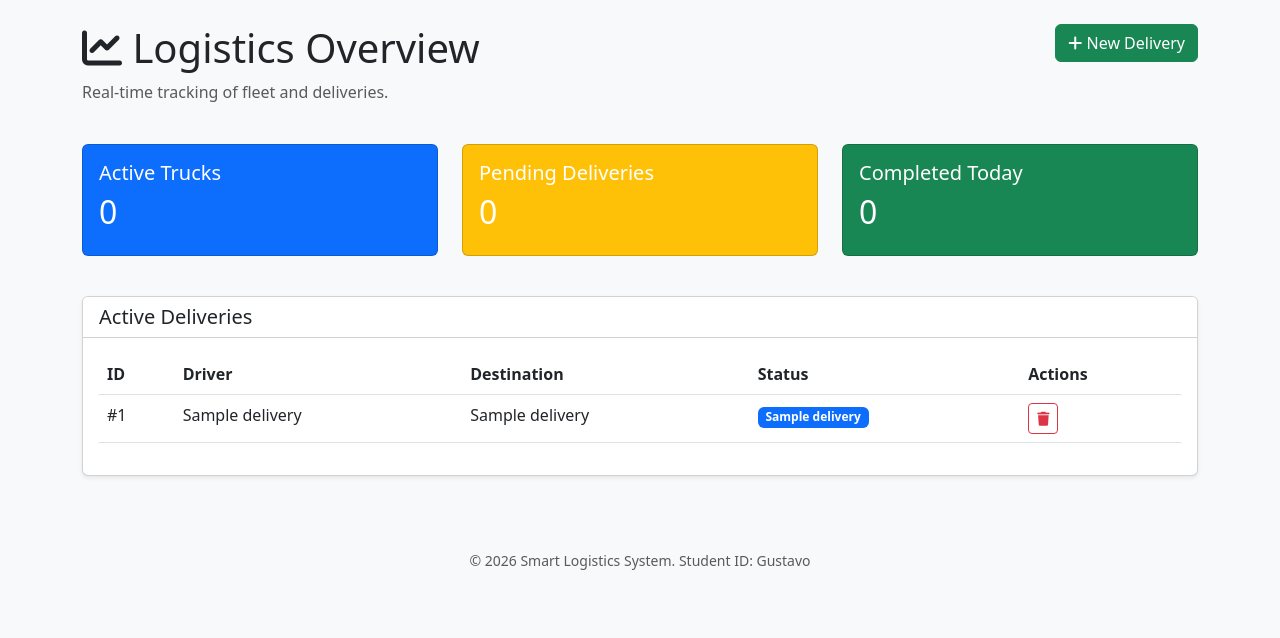
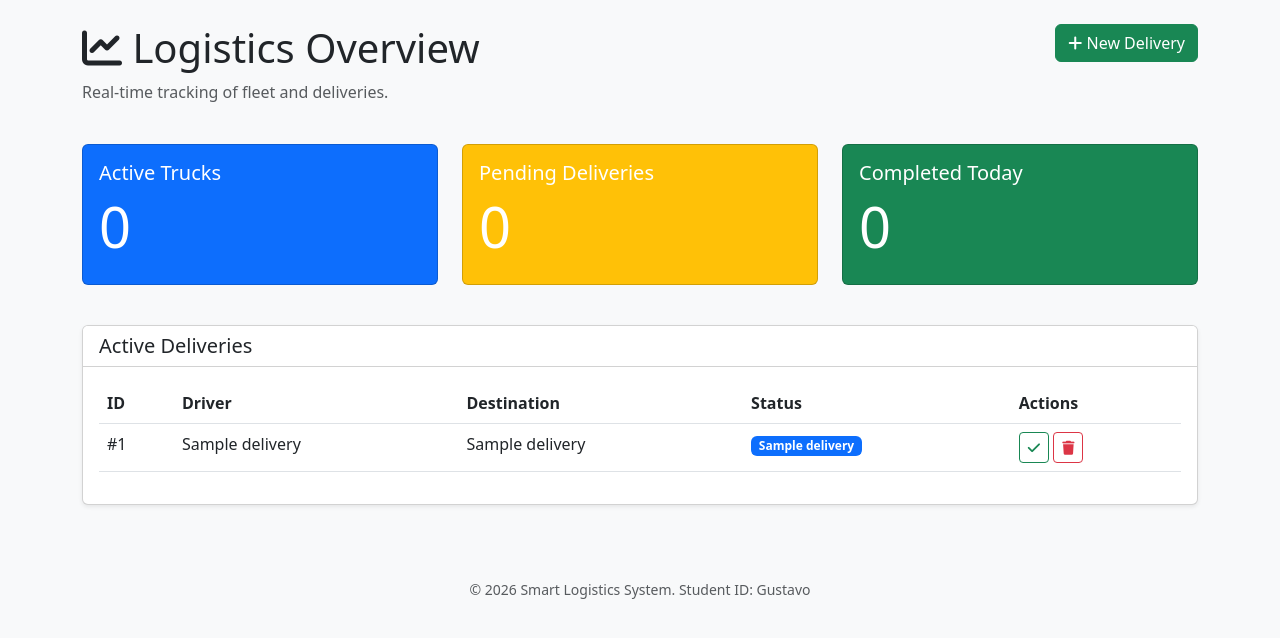
Before and after one commit to GustavoMiranda273/smart-logistics-dashboard, a Flask app: page / in a window 1280 px wide. Shown: the part 56-694 px from the top of the page. Run offline with Flask 3, Linux system fonts and the light colour scheme; a database or web service that is not in the repository returns one stand-in record (values such as "Sample title"); data that the repository does not hold is empty; some libraries are stand-ins or nearby versions.

Commit message:
feat: added checkmark button and dynamic status colors

```diff
--- a/main.py
+++ b/main.py
@@ -158,5 +158,19 @@ def delete_delivery(id):
 
     return redirect(url_for('index'))
 
+@app.route('/complete/<int:id>', methods=['POST'])
+def complete_delivery(id):
+    try:
+        conn = get_sql_connection()
+        cur = conn.cursor()
+        cur.execute("UPDATE deliveries SET status = 'Delivered' WHERE id = %s", (id,))
+        conn.commit()
+        cur.close()
+        conn.close()
+    except Exception as e:
+        print(f"Update Error: {e}")
+
+    return redirect(url_for('index'))
+
 if __name__ == '__main__':
     app.run(host='127.0.0.1', port=8080, debug=True)
--- a/templates/dashboard.html
+++ b/templates/dashboard.html
@@ -18,7 +18,7 @@
         <div class="card text-white bg-primary mb-3">
             <div class="card-body">
                 <h5 class="card-title">Active Trucks</h5>
-                <h2>{{ counts['total'] }}</h2>
+                <h2 class="display-4">{{ counts['total'] if counts else '0' }}</h2>
             </div>
         </div>
     </div>
@@ -26,7 +26,7 @@
         <div class="card text-white bg-warning mb-3">
             <div class="card-body">
                 <h5 class="card-title">Pending Deliveries</h5>
-                <h2>{{ counts['transit'] }}</h2>
+                <h2 class="display-4">{{ counts['transit'] if counts else '0' }}</h2>
             </div>
         </div>
     </div>
@@ -34,7 +34,7 @@
         <div class="card text-white bg-success mb-3">
             <div class="card-body">
                 <h5 class="card-title">Completed Today</h5>
-                <h2>{{ counts['delivered'] }}</h2>
+                <h2 class="display-4">{{ counts['delivered'] if counts else '0' }}</h2>
             </div>
         </div>
     </div>
@@ -62,11 +62,19 @@
                     <td>{{ d[1] }}</td>
                     <td>{{ d[2] }}</td>
                     <td>
-                        <span class="badge bg-primary">{{ d[3] }}</span>
+                        <span class="badge {% if d[3] == 'Delivered' %}bg-success{% else %}bg-primary{% endif %}">
+                            {{ d[3] }}
+                        </span>
                     </td>
                     <td>
+                        <form action="/complete/{{ d[0] }}" method="POST" style="display:inline;">
+                             <button type="submit" class="btn btn-sm btn-outline-success" title="Mark as Delivered">
+                                <i class="fa-solid fa-check"></i>
+                            </button>
+                        </form>
+
                         <form action="/delete/{{ d[0] }}" method="POST" style="display:inline;">
-                            <button type="submit" class="btn btn-sm btn-outline-danger" title="Delete Delivery">
+                            <button type="submit" class="btn btn-sm btn-outline-danger" title="Delete">
                                 <i class="fa-solid fa-trash"></i>
                             </button>
                         </form>
```
